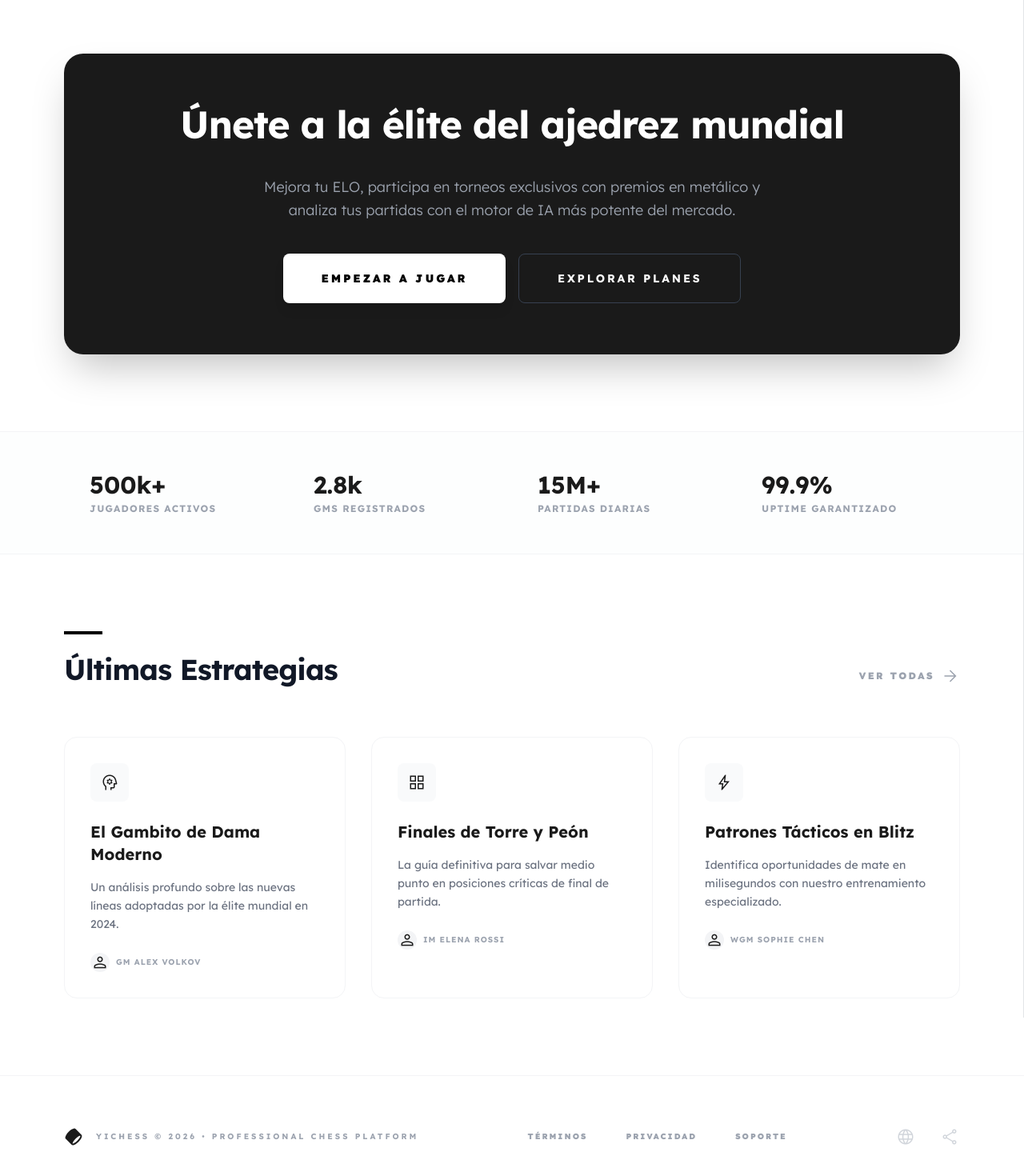
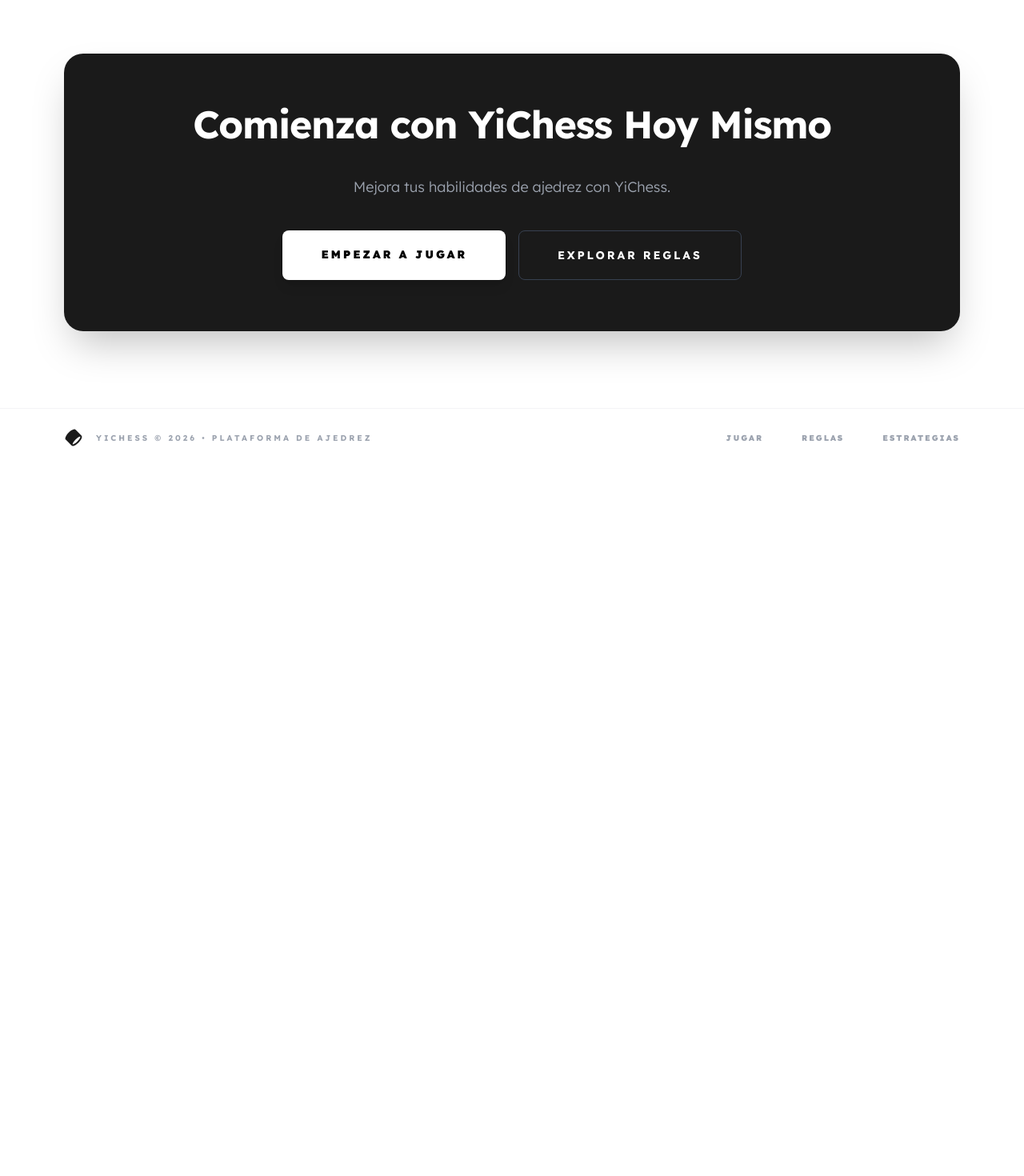
Before and after one commit to yisus17-stack/YiChess, a Next.js app: page / in a window 1280 px wide. Shown: the part 750-2220 px from the top of the page at 80% size. After the commit the page ends 1333 px from the top, so only its background shows below. Built offline with nearby package versions, Linux system fonts and the light colour scheme.

Commit message:
Implementacion de Captcha

```diff
--- a/src/app/page.tsx
+++ b/src/app/page.tsx
@@ -14,12 +14,12 @@ export default function HomePage() {
         <div className="max-w-[1200px] w-full mx-auto px-10 py-16 md:py-24">
             <div className="flex flex-col md:flex-row items-center gap-2">
             <div className="flex-1 text-left">
-                <span className="text-xs font-black uppercase tracking-[0.3em] text-gray-400 block mb-4">Elite Chess Platform</span>
+                <span className="text-xs font-black uppercase tracking-[0.3em] text-gray-400 block mb-4">Plataforma de Ajedrez</span>
                 <h1 className="text-[#1a1a1a] text-6xl font-extrabold leading-tight tracking-tighter mb-8">
-                Eleva tu juego a un nivel profesional.
+                Aprende acerca de ajedrez con <span className="text-primary">YiChess</span>
                 </h1>
                 <p className="text-gray-600 text-xl font-light leading-relaxed max-w-lg mb-10">
-                La plataforma definitiva para ajedrecistas que buscan la excelencia. Análisis táctico avanzado, torneos internacionales y una comunidad de élite.
+                La plataforma para ajedrecistas que buscan aprender. Aprende jugadas, movimientos, piezas y estrategias.
                 </p>
                 <div className="flex gap-4">
                 <button className="bg-primary text-white px-8 py-4 rounded-lg font-bold text-sm uppercase tracking-widest hover:bg-black transition-all">Empezar ahora</button>
@@ -44,93 +44,21 @@ export default function HomePage() {
               <span className="material-symbols-outlined text-[300px] text-white">chess</span>
           </div>
           <h1 className="text-4xl md:text-5xl font-bold text-white tracking-tight z-10">
-              Únete a la élite del ajedrez mundial
+              Comienza con YiChess Hoy Mismo
           </h1>
           <p className="text-gray-400 text-lg font-light max-w-2xl z-10 leading-relaxed">
-              Mejora tu ELO, participa en torneos exclusivos con premios en metálico y analiza tus partidas con el motor de IA más potente del mercado.
+              Mejora tus habilidades de ajedrez con YiChess.
           </p>
           <div className="flex flex-col sm:flex-row gap-4 z-10">
-              <button className="bg-white text-black font-black py-5 px-12 rounded-xl hover:scale-105 transition-all text-sm uppercase tracking-[0.2em] shadow-lg">
+              <Link href="/jugar" className="bg-white text-black font-black py-5 px-12 rounded-xl hover:scale-105 transition-all text-sm uppercase tracking-[0.2em] shadow-lg">
                   Empezar a jugar
-              </button>
-              <button className="bg-transparent border border-gray-700 text-white font-bold py-5 px-12 rounded-xl hover:bg-gray-800 transition-all text-sm uppercase tracking-[0.2em]">
-                  Explorar Planes
-              </button>
+              </Link>
+              <Link href="/reglas" className="bg-transparent border border-gray-700 text-white font-bold py-5 px-12 rounded-xl hover:bg-gray-800 transition-all text-sm uppercase tracking-[0.2em]">
+                  Explorar Reglas
+              </Link>
           </div>
         </div>
       </div>
-      <div className="w-full border-t border-b border-gray-100 bg-gray-50/30">
-        <div className="max-w-[1200px] mx-auto px-10 grid grid-cols-1 md:grid-cols-4 py-12">
-          <div className="text-center md:text-left md:px-8 vertical-divider">
-            <h4 className="text-3xl font-bold mb-1">500k+</h4>
-            <p className="text-xs font-bold uppercase tracking-widest text-gray-400">Jugadores Activos</p>
-          </div>
-          <div className="text-center md:text-left md:px-8 vertical-divider">
-            <h4 className="text-3xl font-bold mb-1">2.8k</h4>
-            <p className="text-xs font-bold uppercase tracking-widest text-gray-400">GMs Registrados</p>
-          </div>
-          <div className="text-center md:text-left md:px-8 vertical-divider">
-            <h4 className="text-3xl font-bold mb-1">15M+</h4>
-            <p className="text-xs font-bold uppercase tracking-widest text-gray-400">Partidas Diarias</p>
-          </div>
-          <div className="text-center md:text-left md:px-8">
-            <h4 className="text-3xl font-bold mb-1">99.9%</h4>
-            <p className="text-xs font-bold uppercase tracking-widest text-gray-400">Uptime Garantizado</p>
-          </div>
-        </div>
-      </div>
-      <section className="max-w-[1200px] w-full mx-auto px-10 py-24">
-        <div className="flex items-end justify-between mb-16">
-          <div>
-            <div className="h-1 w-12 bg-black mb-6"></div>
-            <h2 className="text-4xl font-bold tracking-tight text-gray-900">Últimas Estrategias</h2>
-          </div>
-          <Link href="/estrategias" className="text-xs font-black uppercase tracking-[0.2em] text-gray-400 hover:text-black transition-colors flex items-center gap-2">
-            Ver todas <span className="material-symbols-outlined text-sm">arrow_forward</span>
-          </Link>
-        </div>
-        <div className="grid grid-cols-1 md:grid-cols-3 gap-8">
-          <div className="group bg-white border border-gray-100 rounded-2xl p-8 hover:shadow-xl hover:shadow-gray-100 transition-all duration-300">
-            <div className="size-12 rounded-xl bg-gray-50 flex items-center justify-center mb-6 group-hover:bg-black group-hover:text-white transition-colors">
-              <span className="material-symbols-outlined">psychology</span>
-            </div>
-            <h3 className="text-xl font-bold mb-4">El Gambito de Dama Moderno</h3>
-            <p className="text-gray-500 text-sm leading-relaxed mb-6">Un análisis profundo sobre las nuevas líneas adoptadas por la élite mundial en 2024.</p>
-            <div className="flex items-center gap-2">
-              <div className="size-6 bg-gray-100 rounded-full flex items-center justify-center">
-                <span className="material-symbols-outlined text-[14px]">person</span>
-              </div>
-              <span className="text-[10px] font-bold uppercase tracking-widest text-gray-400">GM Alex Volkov</span>
-            </div>
-          </div>
-          <div className="group bg-white border border-gray-100 rounded-2xl p-8 hover:shadow-xl hover:shadow-gray-100 transition-all duration-300">
-            <div className="size-12 rounded-xl bg-gray-50 flex items-center justify-center mb-6 group-hover:bg-black group-hover:text-white transition-colors">
-              <span className="material-symbols-outlined">grid_view</span>
-            </div>
-            <h3 className="text-xl font-bold mb-4">Finales de Torre y Peón</h3>
-            <p className="text-gray-500 text-sm leading-relaxed mb-6">La guía definitiva para salvar medio punto en posiciones críticas de final de partida.</p>
-            <div className="flex items-center gap-2">
-              <div className="size-6 bg-gray-100 rounded-full flex items-center justify-center">
-                <span className="material-symbols-outlined text-[14px]">person</span>
-              </div>
-              <span className="text-[10px] font-bold uppercase tracking-widest text-gray-400">IM Elena Rossi</span>
-            </div>
-          </div>
-          <div className="group bg-white border border-gray-100 rounded-2xl p-8 hover:shadow-xl hover:shadow-gray-100 transition-all duration-300">
-            <div className="size-12 rounded-xl bg-gray-50 flex items-center justify-center mb-6 group-hover:bg-black group-hover:text-white transition-colors">
-              <span className="material-symbols-outlined">bolt</span>
-            </div>
-            <h3 className="text-xl font-bold mb-4">Patrones Tácticos en Blitz</h3>
-            <p className="text-gray-500 text-sm leading-relaxed mb-6">Identifica oportunidades de mate en milisegundos con nuestro entrenamiento especializado.</p>
-            <div className="flex items-center gap-2">
-              <div className="size-6 bg-gray-100 rounded-full flex items-center justify-center">
-                <span className="material-symbols-outlined text-[14px]">person</span>
-              </div>
-              <span className="text-[10px] font-bold uppercase tracking-widest text-gray-400">WGM Sophie Chen</span>
-            </div>
-          </div>
-        </div>
-      </section>
 
 
     </>
--- a/src/components/layout/footer.tsx
+++ b/src/components/layout/footer.tsx
@@ -5,21 +5,18 @@ export function AppFooter() {
   const currentYear = new Date().getFullYear();
 
   return (
-    <footer className="bg-white border-t border-gray-100 py-16">
+    <footer className="bg-white border-t border-gray-100 py-6">
         <div className="max-w-[1200px] mx-auto px-10 flex flex-col md:flex-row justify-between items-center gap-12">
             <div className="flex items-center gap-4">
                 <Logo className="size-6" />
-                <span className="font-bold text-[10px] uppercase tracking-[0.3em] text-gray-400">YiChess © {currentYear} • Professional Chess Platform</span>
+                <span className="font-bold text-[10px] uppercase tracking-[0.3em] text-gray-400">YiChess © {currentYear} • Plataforma de Ajedrez</span>
             </div>
             <div className="flex gap-12">
-                <Link className="text-[10px] font-black uppercase tracking-[0.2em] text-gray-400 hover:text-black transition-colors" href="#">Términos</Link>
-                <Link className="text-[10px] font-black uppercase tracking-[0.2em] text-gray-400 hover:text-black transition-colors" href="#">Privacidad</Link>
-                <Link className="text-[10px] font-black uppercase tracking-[0.2em] text-gray-400 hover:text-black transition-colors" href="#">Soporte</Link>
+                <Link className="text-[10px] font-black uppercase tracking-[0.2em] text-gray-400 hover:text-black transition-colors" href="./jugar">Jugar</Link>
+                <Link className="text-[10px] font-black uppercase tracking-[0.2em] text-gray-400 hover:text-black transition-colors" href="./reglas">Reglas</Link>
+                <Link className="text-[10px] font-black uppercase tracking-[0.2em] text-gray-400 hover:text-black transition-colors" href="./puzzles">Estrategias</Link>
             </div>
-            <div className="flex gap-8">
-                <span className="material-symbols-outlined text-gray-300 hover:text-black cursor-pointer text-2xl transition-colors">language</span>
-                <span className="material-symbols-outlined text-gray-300 hover:text-black cursor-pointer text-2xl transition-colors">share</span>
-            </div>
+
         </div>
     </footer>
   );
--- a/src/lib/actions.ts
+++ b/src/lib/actions.ts
@@ -6,7 +6,11 @@ const contactSchema = z.object({
   name: z.string()
     .min(2, 'El nombre debe tener al menos 2 caracteres.')
     .regex(/^[a-zA-Z\sáéíóúÁÉÍÓÚñÑüÜ']+$/, 'El nombre solo puede contener letras y espacios.'),
-  email: z.string().email('Por favor, introduce una dirección de email válida.'),
+   email: z.string()
+    .regex(
+      /^[^\s@]+@[^\s@]+\.[^\s@]{2,}$/,
+      'Por favor, introduce una dirección de email válida.'
+    ),
   message: z.string().min(10, 'El mensaje debe tener al menos 10 caracteres.'),
 });
 
```
Also changed, not shown: package.json (+4 -3 lines), src/components/contact-form.tsx (+124 -13 lines), 1 other file (tests, documents, lock files or other folders).
